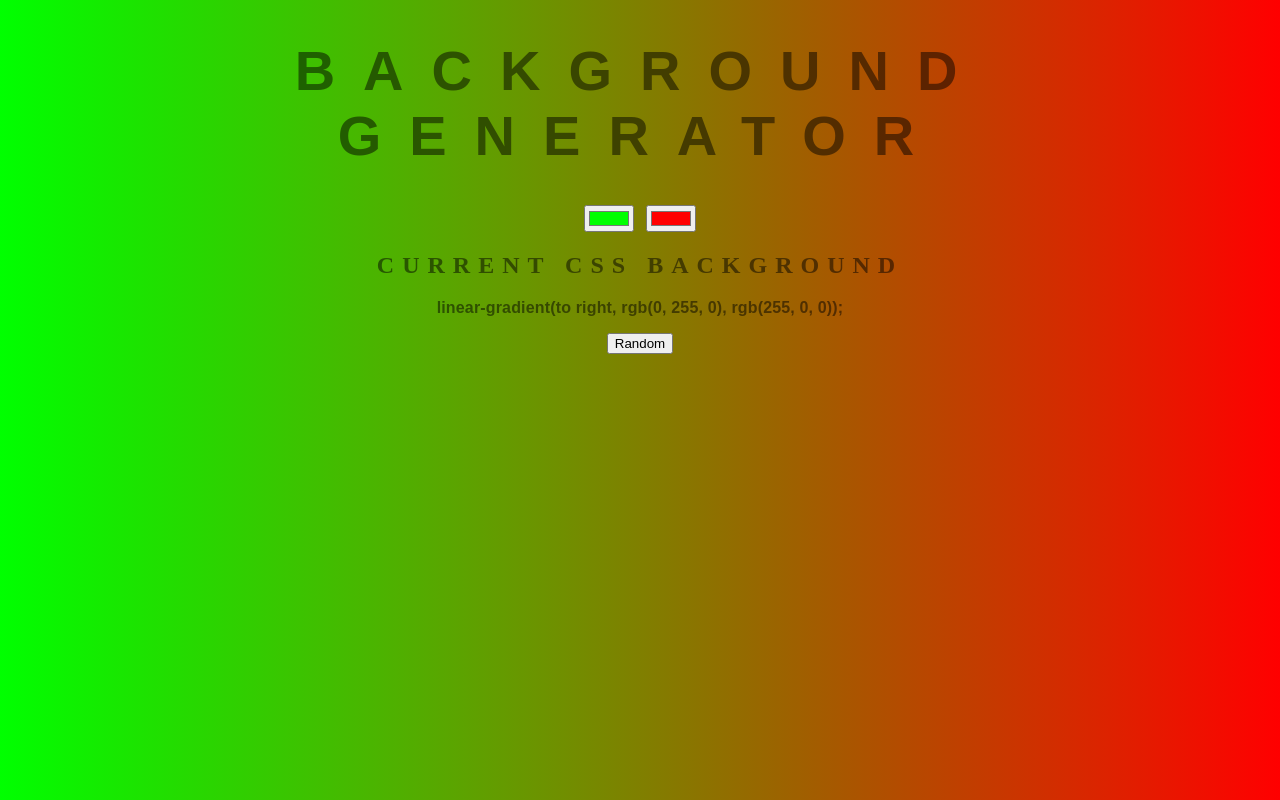
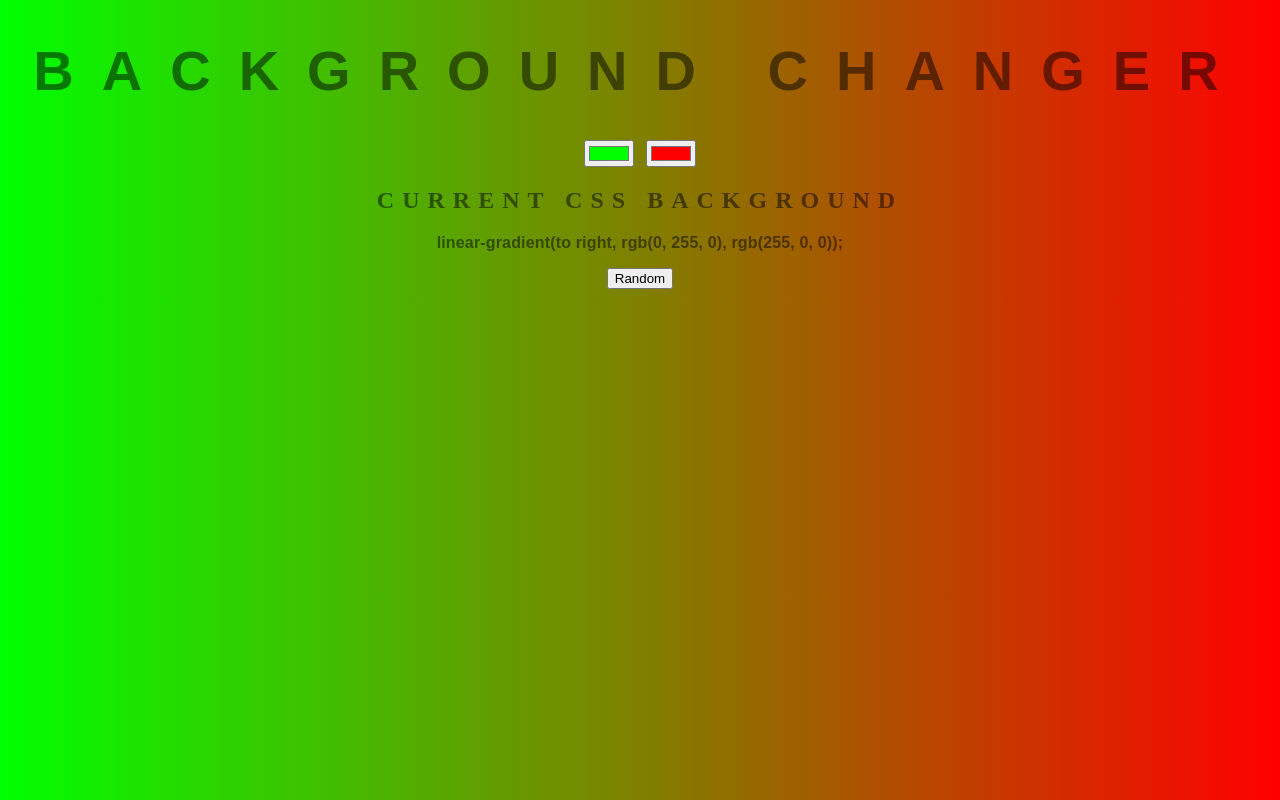
Before and after one commit to MariannSz/background-generator, a plain HTML site: page index.html in a window 1280 px wide. Drawn offline with Linux system fonts and the light colour scheme.

Commit message:
changing title

```diff
--- a/index.html
+++ b/index.html
@@ -5,7 +5,7 @@
 	<link rel="stylesheet" type="text/css" href="style.css">
 </head>
 <body id="gradient">
-	<h1>Background generator</h1>
+	<h1>Background Changer</h1>
 	<input type="color" class="color1" name="color1" value="#00ff00">
 	<input type="color" class="color2" name="color2" value="#ff0000">
 	<h2>Current CSS Background</h2>
```
